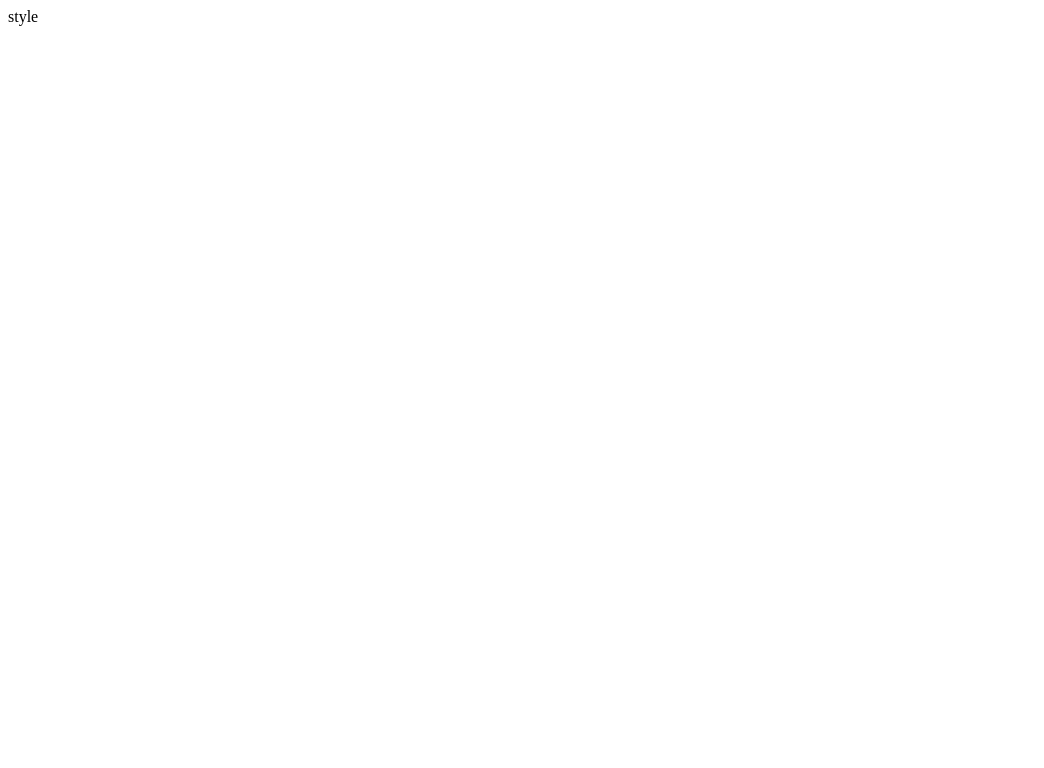
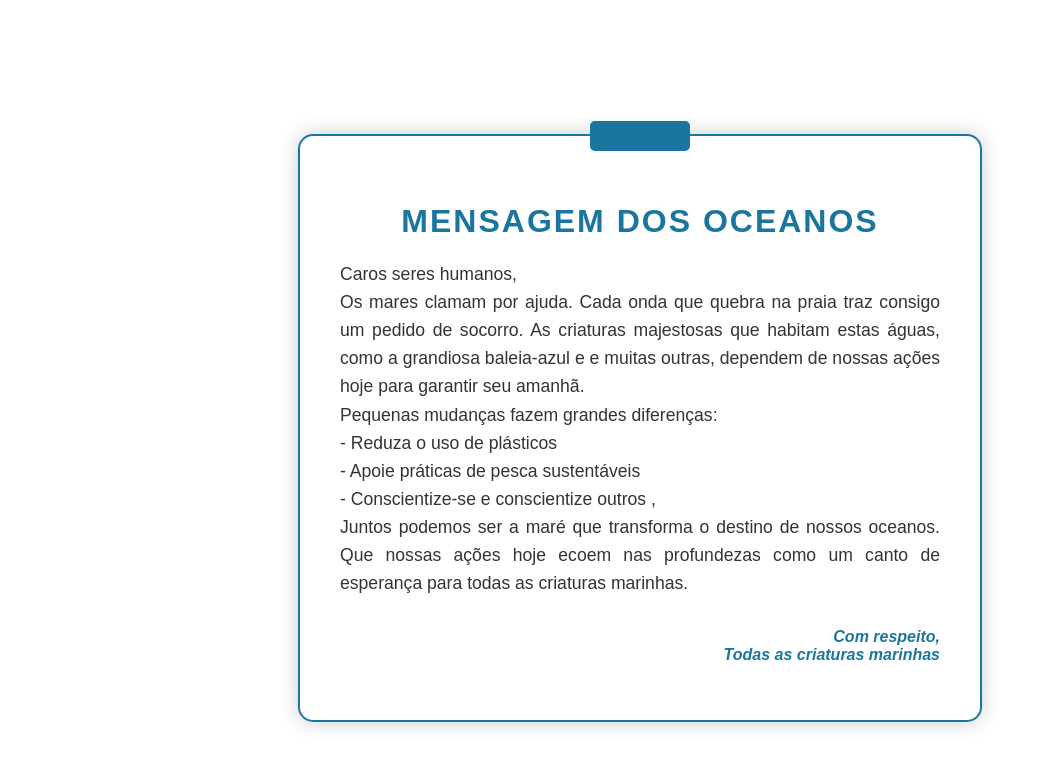
Before and after one commit to Andrevg007/tarefas-do-forum-RWD, a plain HTML site: page index.html in a window 1280 px wide. Shown: the whole page, without its empty margins (0-1044 px from the left). Drawn offline with Linux system fonts and the light colour scheme.

Commit message:
Add files via upload

```diff
--- a/index.html
+++ b/index.html
@@ -1,11 +1,103 @@
 <!DOCTYPE html>
 <html lang="pt-br">
+
 <head>
     <meta charset="UTF-8">
     <meta name="viewport" content="width=device-width, initial-scale=1.0">
-    <title>Carta</title>
+    <title>Carta Oceânica</title>
+    <style>
+        .carta-container {
+            display: flex;
+            justify-content: center;
+            align-items: center;
+            min-height: 100vh;
+            padding: 20px;
+        }
+
+        .carta {
+            background: rgba(255, 255, 255, 0.9);
+            border-radius: 15px;
+            padding: 40px;
+            max-width: 600px;
+            box-shadow: 0 0 20px rgba(0, 0, 0, 0.2);
+            position: relative;
+            border: 2px solid #1a759f;
+            font-family: 'Arial', sans-serif;
+        }
+
+        .carta::before {
+            content: '';
+            position: absolute;
+            top: -15px;
+            left: 50%;
+            transform: translateX(-50%);
+            width: 100px;
+            height: 30px;
+            background: #1a759f;
+            border-radius: 5px;
+        }
+
+        .carta-titulo {
+            color: #1a759f;
+            text-align: center;
+            font-size: 2em;
+            margin-bottom: 20px;
+            text-transform: uppercase;
+            letter-spacing: 2px;
+        }
+
+        .carta-mensagem {
+            line-height: 1.6;
+            font-size: 1.1em;
+            color: #333;
+            text-align: justify;
+        }
+
+        .carta-assinatura {
+            margin-top: 30px;
+            text-align: right;
+            font-style: italic;
+            color: #1a759f;
+            font-weight: bold;
+        }
+
+        .selo {
+            position: absolute;
+            bottom: -30px;
+            right: -30px;
+            width: 80px;
+            opacity: 0.8;
+        }
+    </style>
 </head>
-<body>
-    <div> style</div>
+
+<body >
+
+    <div class="carta-container">
+        <div class="carta">
+            <h2 class="carta-titulo">Mensagem dos Oceanos</h2>
+            <p class="carta-mensagem">
+                Caros seres humanos,<br>
+
+                Os mares clamam por ajuda. Cada onda que quebra na praia traz consigo um pedido de socorro.
+                As criaturas majestosas que habitam estas águas, como a grandiosa baleia-azul e e muitas outras, dependem de nossas ações
+                hoje para garantir seu amanhã.<br>
+
+                Pequenas mudanças fazem grandes diferenças:<br>
+                - Reduza o uso de plásticos <br>
+                - Apoie práticas de pesca sustentáveis<br>
+                - Conscientize-se e conscientize outros ,<br>
+
+                Juntos podemos ser a maré que transforma o destino de nossos oceanos. Que nossas ações hoje ecoem nas
+                profundezas como um canto de esperança para todas as criaturas marinhas.
+            </p>
+            <p class="carta-assinatura">
+                Com respeito,<br>
+                Todas as criaturas marinhas
+            </p>
+
+        </div>
+    </div>
 </body>
+
 </html>
```
